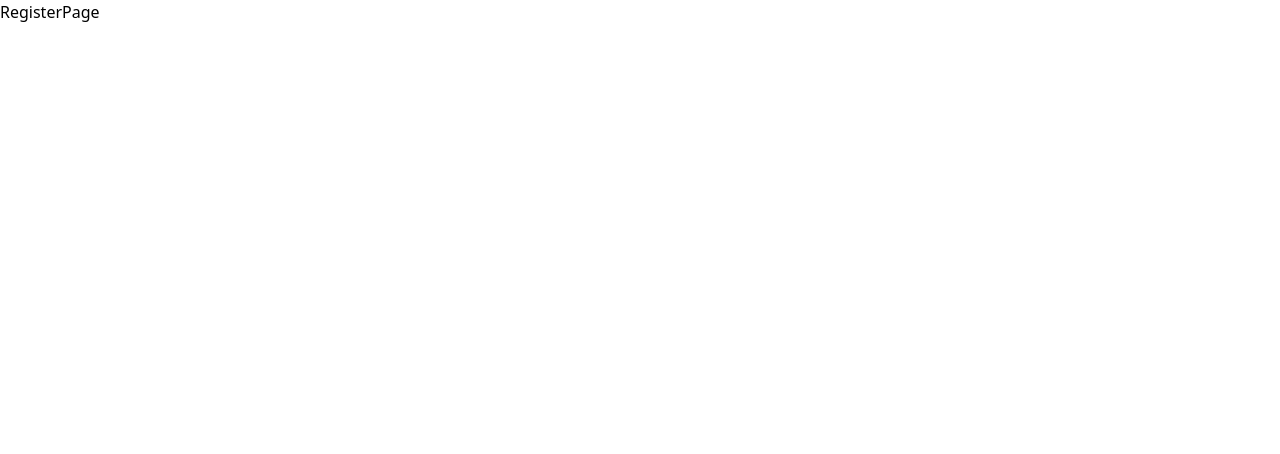
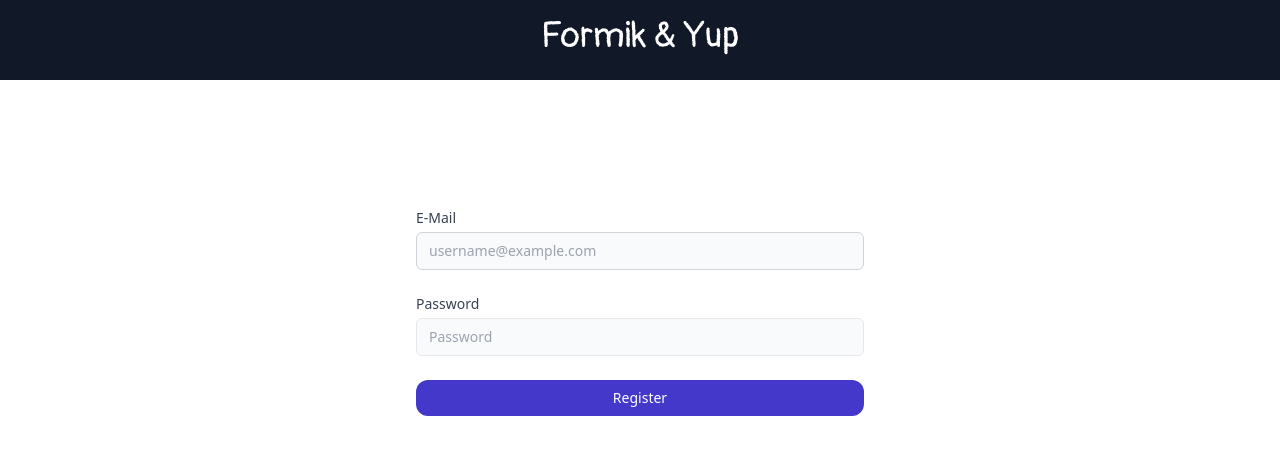
Before and after one commit to ozgeozkaraa01/formik-yup-login, a Next.js app: page /register in a window 1280 px wide. Shown: the top 454 px of the page. Built offline with nearby package versions, Linux system fonts and the light colour scheme.

Commit message:
completed register.jsx

```diff
--- /dev/null
+++ b/components/Navbar.jsx
@@ -0,0 +1,13 @@
+import React from "react";
+
+const Navbar = () => {
+  return (
+    <div className="bg-[#111827] w-screen h-20">
+      <div className="flex items-center justify-center">
+        <h1 className="font-display text-4xl p-4 text-white">Formik & Yup</h1>
+      </div>
+    </div>
+  );
+};
+
+export default Navbar;
--- a/components/RegisterPage.jsx
+++ b/components/RegisterPage.jsx
@@ -1,9 +1,42 @@
-import React from 'react'
+import React from "react";
 
 const RegisterPage = () => {
   return (
-    <div>RegisterPage</div>
-  )
-}
+    <div className="flex-1">
+      <div className="container text-center mx-auto mt-32 max-w-md">
+        <form className="mt-10 flex flex-col space-y-6">
+          <div className="flex flex-col items-start">
+            <label className="mb-1 inline-block text-sm font-medium text-gray-700 select-none cursor-pointer">
+              E-Mail
+            </label>
+            <input
+              className="block w-full appearance-none rounded-md border border-gray-300 bg-gray-50 px-3 py-2 text-gray-900 placeholder-gray-400 sm:text-sm outline-none transition hover:border-gray-300 focus:border-indigo-500 focus:bg-white focus:outline-none focus:ring-indigo-500 disabled:border-gray-200 disabld:bg-gray-200 disabled:cursor-not-allowed disabled:text-gray-500"
+              placeholder="username@example.com"
+              type="email"
+            />
+          </div>
+          <div className="flex flex-col items-start">
+            <label className="mb-1 inline-block text-sm font-medium text-gray-700 select-none cursor-pointer">
+              Password
+            </label>
+            <input
+              className="block w-full appearance-none rounded-md border border-gray-200 bg-gray-50 px-3 py-2 text-gray-900 placeholder-gray-400 sm:text-sm outline-none transition hover:border-gray-300 focus:border-indigo-500 focus:bg-white focus:outline-none focus:ring-indigo-500 disabled:border-gray-200 disabld:bg-gray-200 disabled:cursor-not-allowed disabled:text-gray-500"
+              placeholder="Password"
+              type="password"
+            />
+          </div>
+          <button
+            className="relative inline-flex flex-col items-center group rounded-xl py-2 px-4 text-sm font-medium transition-all no-underline focus:outline-none focus-visible:outline-2 focus-visible:outline-offset-2 disabled:cursor-not-allowed bg-indigo-700 text-white hover:text-gray-100 hover:bg-indigo-500 active:bg-indigo-800 active:text-blue-100 focus-visible:outline-indigo-600 disabled:bg-indigo-400 disabled:text-gray-100"
+            type="submit"
+          >
+            <span className="flex items-center justify-center flex-nowrap flex-none space-x-2">
+              <span>Register</span>
+            </span>
+          </button>
+        </form>
+      </div>
+    </div>
+  );
+};
 
-export default RegisterPage
+export default RegisterPage;
--- a/pages/register.jsx
+++ b/pages/register.jsx
@@ -1,9 +1,11 @@
 import React from "react";
 import RegisterPage from "../components/RegisterPage";
+import Navbar from "../components/Navbar";
 
 const Register = () => {
   return (
     <div>
+      <Navbar />
       <RegisterPage />
     </div>
   );
```
